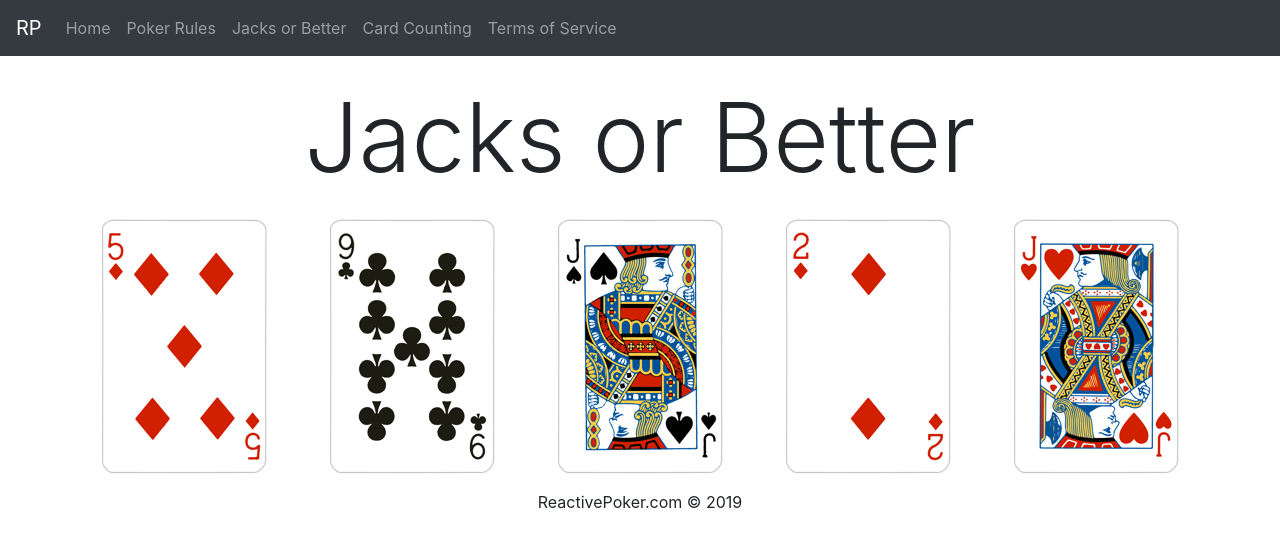
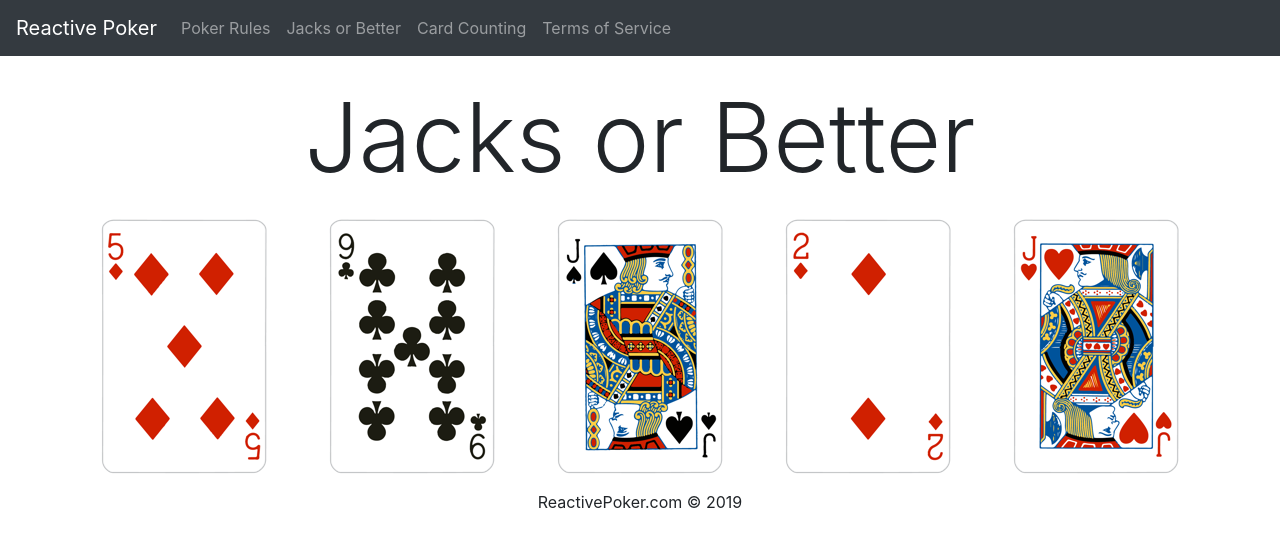
Before and after one commit to jorgedonoso/reactivepoker.com, a Next.js app: page /jacks-or-better in a window 1280 px wide. Shown: the top 548 px of the page. Built offline with nearby package versions, Linux system fonts and the light colour scheme.

Commit message:
Use branding text to navigate to home

```diff
--- a/layouts/shared/Navigation.js
+++ b/layouts/shared/Navigation.js
@@ -1,7 +1,6 @@
 import Link from "next/link"
 
 const links = [
-    { label: "Home", path: "/" },
     { label: "Poker Rules", path: "/poker-rules" },
     { label: "Jacks or Better", path: "/jacks-or-better" },
     { label: "Card Counting", path: "/card-counting" },
@@ -10,7 +9,7 @@ const links = [
 
 const Navigation = () =>
     <nav className="navbar navbar-expand-sm navbar-dark bg-dark">
-        <Link href="/"><a className="navbar-brand">RP</a></Link>
+        <Link href="/"><a className="navbar-brand">Reactive Poker</a></Link>
         <div className="navbar-nav">
             {links.map(
                 (link, $key) =>
```
